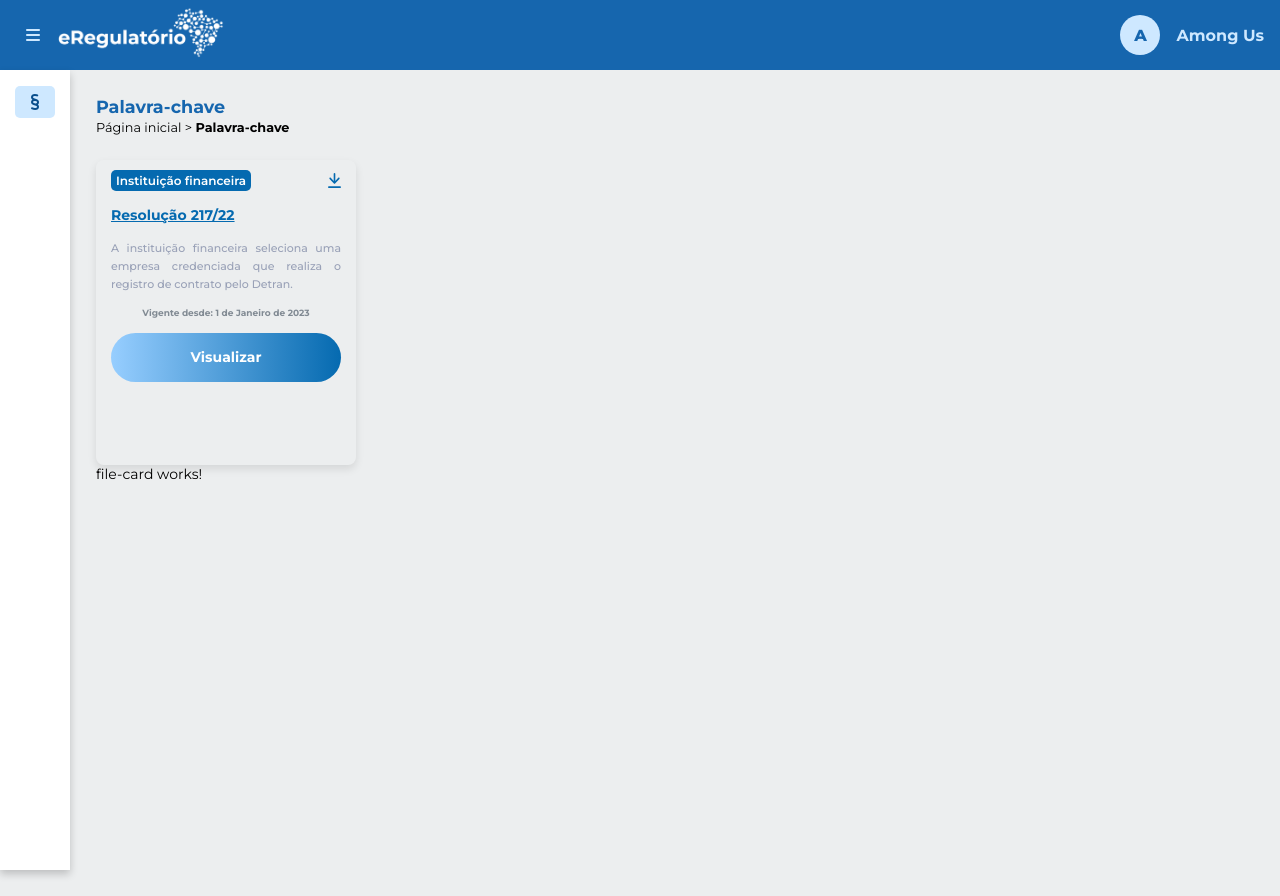
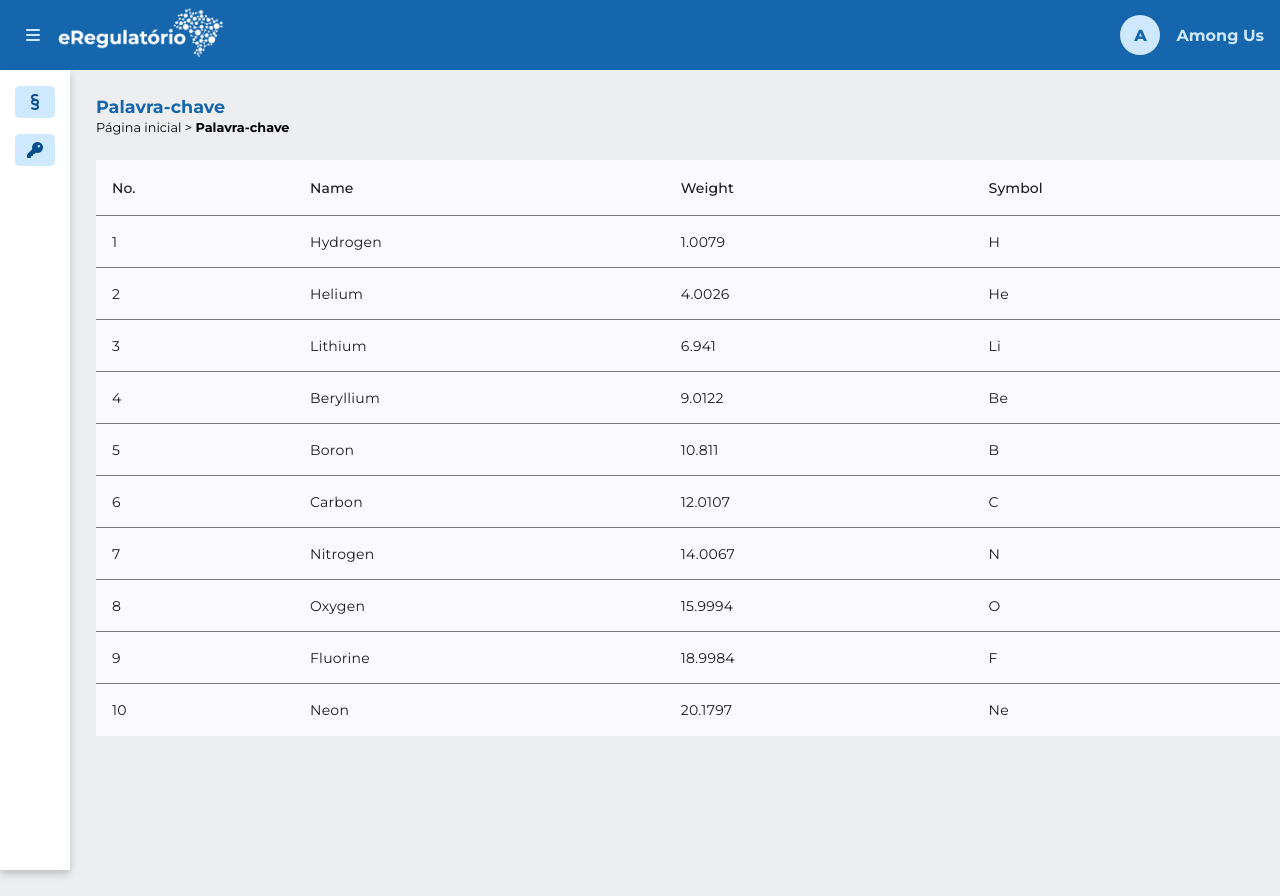
Before and after one commit to nicoledalarmelina/hackathon-among-us, an Angular app: page /palavra-chave in a window 1280 px wide. Built offline with nearby package versions, Linux system fonts and the light colour scheme.

Commit message:
instalando angular material

```diff
--- a/src/app/app-routing.module.ts
+++ b/src/app/app-routing.module.ts
@@ -1,5 +1,5 @@
 import { RouterModule, Routes } from "@angular/router";
-import { PalavraChaveComponent } from "./features/regulatorio/palavra-chave/palavra-chave.component";
+import { PalavraChaveComponent } from "./pages/palavra-chave/palavra-chave.component";
 import { NgModule } from "@angular/core";
 import { DashboardComponent } from "./pages/dashboard/dashboard.component";
 
--- a/src/app/app.config.ts
+++ b/src/app/app.config.ts
@@ -5,5 +5,5 @@
 import { provideAnimationsAsync } from '@angular/platform-browser/animations/async';
 
 export const appConfig: ApplicationConfig = {
-  providers: [provideZoneChangeDetection({ eventCoalescing: true }), provideRouter(routes), provideAnimationsAsync()]
+  providers: [provideZoneChangeDetection({ eventCoalescing: true }), provideRouter(routes), provideAnimationsAsync(), provideAnimationsAsync()]
 };
--- a/src/app/app.module.ts
+++ b/src/app/app.module.ts
@@ -3,6 +3,7 @@
 import { SharedModule } from './shared/shared.module';
 import { RegulatorioModule } from './features/regulatorio/regulatorio.module';
 import { MatButtonModule } from '@angular/material/button';
+import { MatTableModule } from '@angular/material/table';
 
 
 
@@ -12,7 +13,8 @@
     CommonModule,
     SharedModule,
     RegulatorioModule,
-    MatButtonModule
+    MatButtonModule,
+    MatTableModule
   ]
 })
 export class AppModule { }
--- /dev/null
+++ b/src/app/pages/palavra-chave/palavra-chave.component.html
@@ -0,0 +1,29 @@
+<app-breadcrumb [page]="'Palavra-chave'"></app-breadcrumb>
+
+<table mat-table [dataSource]="dataSource">
+  <ng-container matColumnDef="position">
+    <th mat-header-cell *matHeaderCellDef> No. </th>
+    <td mat-cell *matCellDef="let element"> {{element.position}} </td>
+  </ng-container>
+
+  <!-- Name Column -->
+  <ng-container matColumnDef="name">
+    <th mat-header-cell *matHeaderCellDef> Name </th>
+    <td mat-cell *matCellDef="let element"> {{element.name}} </td>
+  </ng-container>
+
+  <!-- Weight Column -->
+  <ng-container matColumnDef="weight">
+    <th mat-header-cell *matHeaderCellDef> Weight </th>
+    <td mat-cell *matCellDef="let element"> {{element.weight}} </td>
+  </ng-container>
+
+  <!-- Symbol Column -->
+  <ng-container matColumnDef="symbol">
+    <th mat-header-cell *matHeaderCellDef> Symbol </th>
+    <td mat-cell *matCellDef="let element"> {{element.symbol}} </td>
+  </ng-container>
+
+  <tr mat-header-row *matHeaderRowDef="displayedColumns"></tr>
+  <tr mat-row *matRowDef="let row; columns: displayedColumns;"></tr>
+</table>
--- /dev/null
+++ b/src/app/pages/palavra-chave/palavra-chave.component.ts
@@ -0,0 +1,38 @@
+import { Component } from '@angular/core';
+import { BreadcrumbComponent } from '../../shared/components/breadcrumb/breadcrumb.component';
+import { MatTableModule } from '@angular/material/table';
+
+export interface PeriodicElement {
+  name: string;
+  position: number;
+  weight: number;
+  symbol: string;
+}
+
+const ELEMENT_DATA: PeriodicElement[] = [
+  {position: 1, name: 'Hydrogen', weight: 1.0079, symbol: 'H'},
+  {position: 2, name: 'Helium', weight: 4.0026, symbol: 'He'},
+  {position: 3, name: 'Lithium', weight: 6.941, symbol: 'Li'},
+  {position: 4, name: 'Beryllium', weight: 9.0122, symbol: 'Be'},
+  {position: 5, name: 'Boron', weight: 10.811, symbol: 'B'},
+  {position: 6, name: 'Carbon', weight: 12.0107, symbol: 'C'},
+  {position: 7, name: 'Nitrogen', weight: 14.0067, symbol: 'N'},
+  {position: 8, name: 'Oxygen', weight: 15.9994, symbol: 'O'},
+  {position: 9, name: 'Fluorine', weight: 18.9984, symbol: 'F'},
+  {position: 10, name: 'Neon', weight: 20.1797, symbol: 'Ne'},
+];
+
+@Component({
+  selector: 'app-palavra-chave',
+  standalone: true,
+  imports: [BreadcrumbComponent, MatTableModule],
+  templateUrl: './palavra-chave.component.html',
+  styleUrl: './palavra-chave.component.scss'
+})
+
+export class PalavraChaveComponent {
+
+  displayedColumns: string[] = ['position', 'name', 'weight', 'symbol'];
+  dataSource = ELEMENT_DATA;
+
+}
--- a/src/app/shared/components/menu/menu.component.html
+++ b/src/app/shared/components/menu/menu.component.html
@@ -2,4 +2,7 @@
     <div class="item">
         <i class="fa-solid fa-section"></i>
     </div>
+    <div class="item" (click)="goTo('/palavra-chave')">
+        <i class="fa-solid fa-key"></i>
+    </div>
 </section>
--- a/src/app/shared/components/menu/menu.component.scss
+++ b/src/app/shared/components/menu/menu.component.scss
@@ -6,7 +6,8 @@
     box-shadow: 0px 4px 8px rgba(0, 0, 0, 0.2);
     top: 70px;
     display: flex;
-    justify-content: center;
+    flex-direction: column;
+    align-items: center;
 
     .item {
         height: 32px;
--- a/src/app/shared/components/menu/menu.component.ts
+++ b/src/app/shared/components/menu/menu.component.ts
@@ -1,4 +1,5 @@
 import { Component } from '@angular/core';
+import { Router } from '@angular/router';
 
 @Component({
   selector: 'app-menu',
@@ -9,4 +10,9 @@
 })
 export class MenuComponent {
 
+  constructor(private router: Router) {}
+
+  goTo(link: string) {
+    this.router.navigate([link]);
+  }
 }
--- a/src/styles.scss
+++ b/src/styles.scss
@@ -1,15 +1,8 @@
 
-// Custom Theming for Angular Material
-// For more information: https://material.angular.io/guide/theming
 @use '@angular/material' as mat;
-// Plus imports for other components in your app.
 
-// Include the common styles for Angular Material. We include this here so that you only
-// have to load a single css file for Angular Material in your app.
-// Be sure that you only ever include this mixin once!
 @include mat.core();
 
-// Define the theme object.
 $projeto-among-us-theme: mat.define-theme((
   color: (
     theme-type: light,
@@ -21,19 +14,10 @@
   )
 ));
 
-// Include theme styles for core and each component used in your app.
-// Alternatively, you can import and @include the theme mixins for each component
-// that you are using.
+
 :root {
   @include mat.all-component-themes($projeto-among-us-theme);
 }
-
-// Comment out the line below if you want to use the pre-defined typography utility classes.
-// For more information: https://material.angular.io/guide/typography#using-typography-styles-in-your-application.
-// @include mat.typography-hierarchy($projeto-among-us-theme);
-
-// Comment out the line below if you want to use the deprecated `color` inputs.
-// @include mat.color-variants-backwards-compatibility($projeto-among-us-theme);
 
 html, body { height: 100%; }
 body { margin: 0; font-family: Roboto, "Helvetica Neue", sans-serif; background-color: #ECEEEF; }
@@ -54,3 +38,5 @@
   display: flex;
   flex-direction: column;
 }
+html, body { height: 100%; }
+body { margin: 0; font-family: Roboto, "Helvetica Neue", sans-serif; }
```
Also changed, not shown: src/app/pages/palavra-chave/palavra-chave.component.scss (added).
